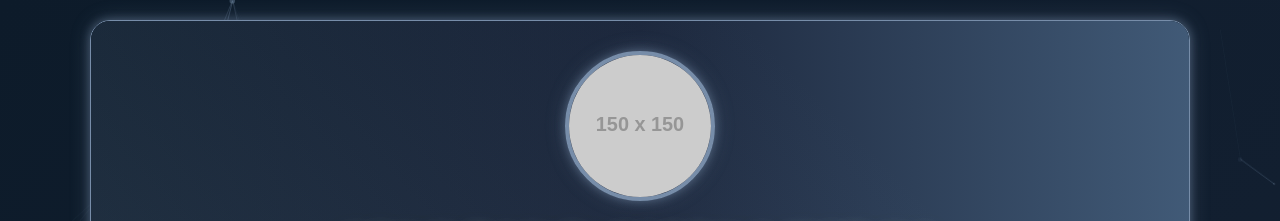
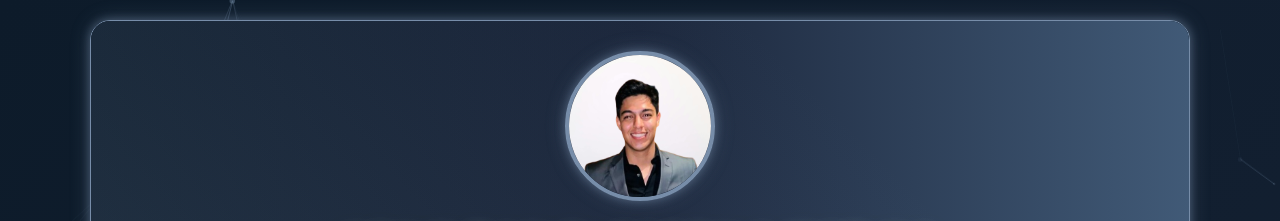
Before and after one commit to KDanielSegovia/CV, a plain HTML site: page index.html in a window 1280 px wide. Shown: the top 221 px of the page. Drawn offline with nearby package versions, Linux system fonts and the light colour scheme; placeholder pictures from the web are drawn by us; animation ran at ten frames a second.

Commit message:
Update index.html

```diff
--- a/index.html
+++ b/index.html
@@ -401,7 +401,7 @@
         <div class="card-header">
             <div class="profile-container">
                 <!-- Reemplaza la URL con la ruta de tu foto -->
-                <img src="https://placeholder.com/150" alt="Kevin Daniel Segovia Medina" class="profile-image">
+                <img src="https://github.com/KDanielSegovia/CV/blob/main/kevin.png?raw=true" alt="Kevin Daniel Segovia Medina" class="profile-image">
             </div>
             <h1 class="name">KEVIN DANIEL SEGOVIA MEDINA</h1>
             <p class="title">Data & Full-Stack Business Partner</p>
```
